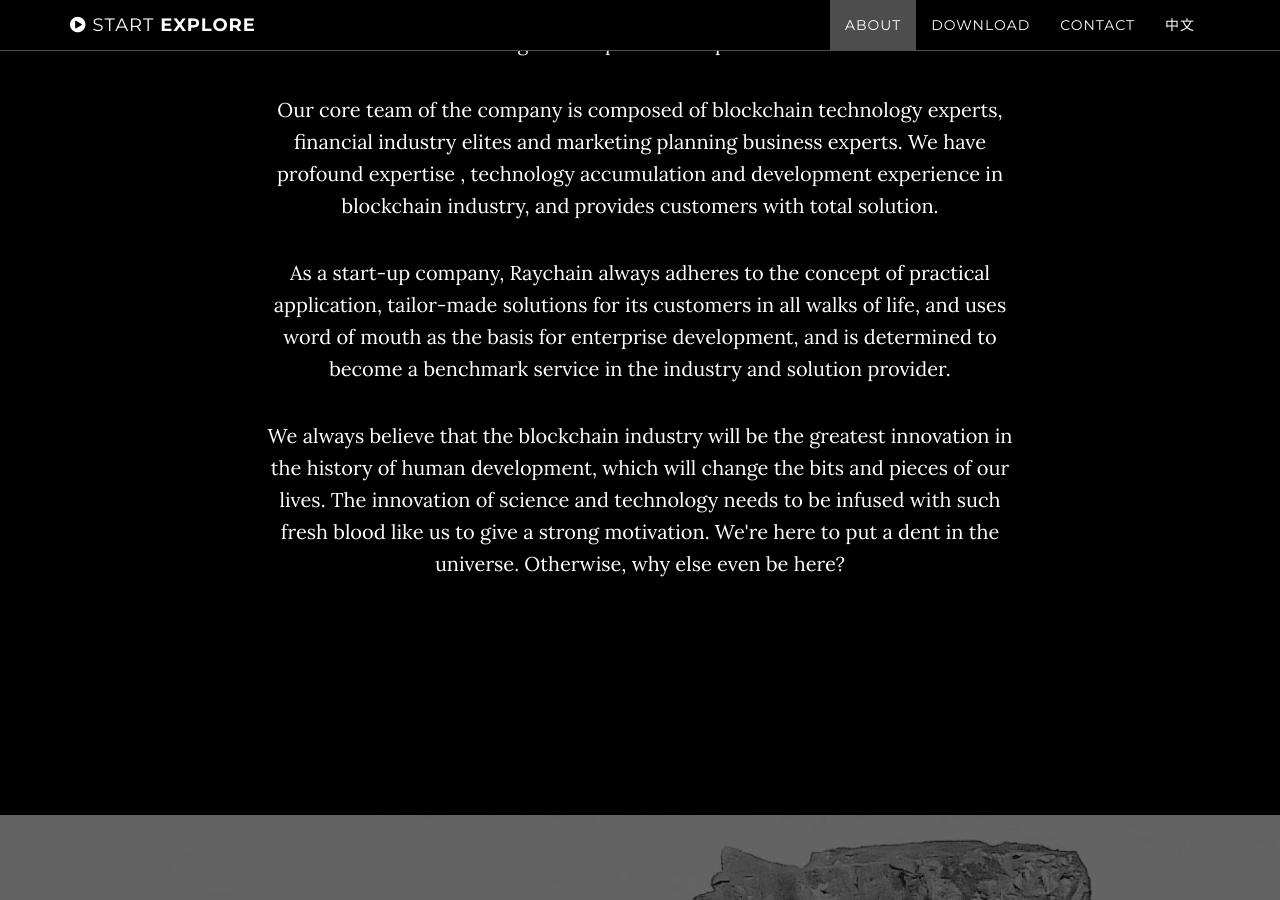
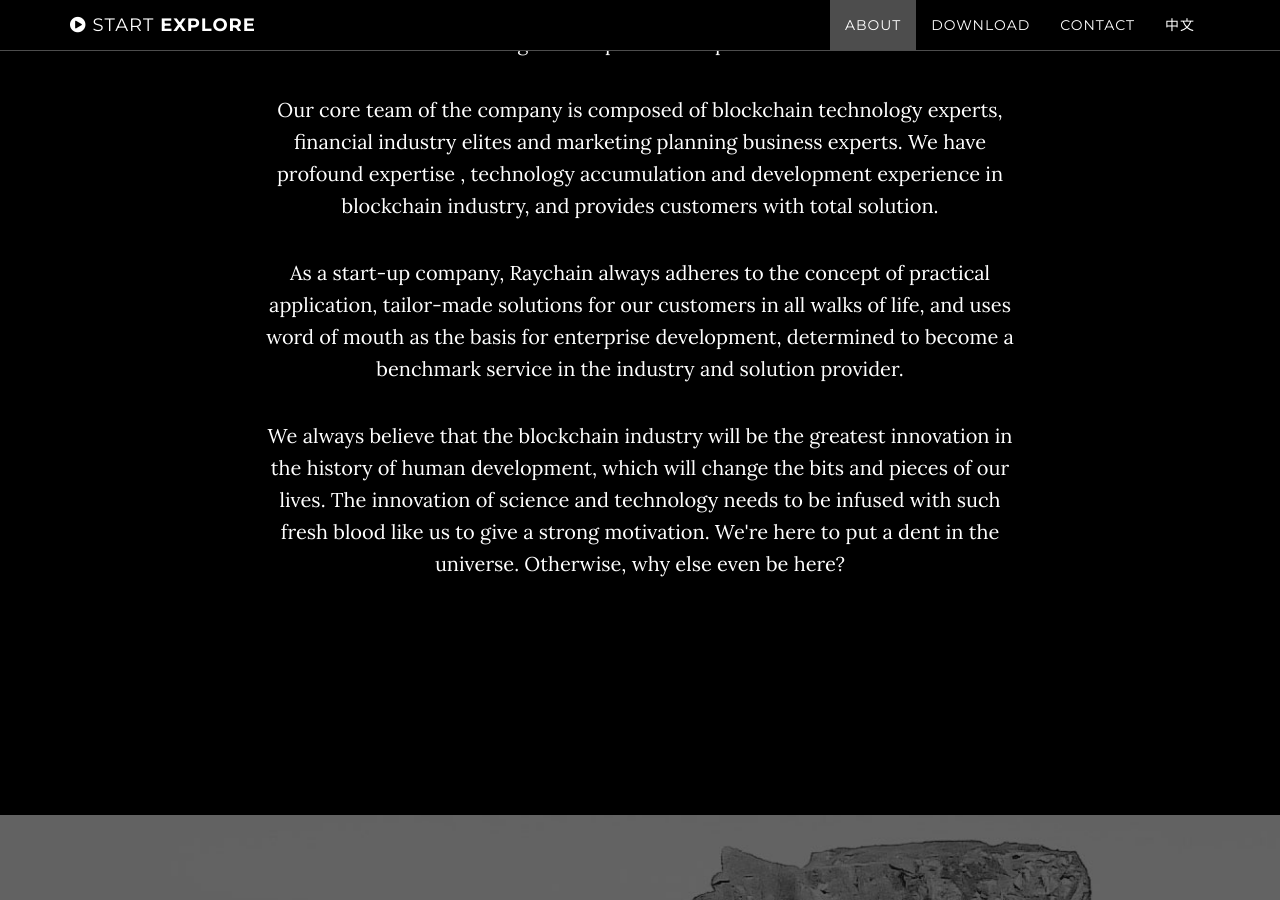
Before and after one commit to rayho932/rayho932.github.io, a Jekyll site: the page built from index.html, in a window 1280 px wide and 900 px high, scrolled down 1205 px. Built offline with Jekyll 4.4.1, drawn with Linux system fonts in a browser that asks for light colours; comment, search, counter and statistics services are not loaded.

Commit message:
Update about.html

```diff
--- a/_includes/about.html
+++ b/_includes/about.html
@@ -3,7 +3,7 @@
         <div class="row">
             <div class="col-lg-8 col-lg-offset-2">
                 <h2>About Raychain</h2>
-                <p>Founded in 2018, Raychain is a professional blockchain project integrated service provider, committed to building solution of blockchain projects in various industries through our expertise and professional attitude.</p><p>Our core team of the company is composed of blockchain technology experts, financial industry elites and marketing planning business experts. We have profound expertise , technology accumulation and development experience in blockchain industry, and provides customers with total solution.</p><p>As a start-up company, Raychain always adheres to the concept of practical application, tailor-made solutions for its customers in all walks of life, and uses word of mouth as the basis for enterprise development, and is determined to become a benchmark service in the industry and solution provider.</p><p>We always believe that the blockchain industry will be the greatest innovation in the history of human development, which will change the bits and pieces of our lives. The innovation of science and technology needs to be infused with such fresh blood like us to give a strong motivation.  We're here to put a dent in the universe. Otherwise, why else even be here?</p>
+                <p>Founded in 2018, Raychain is a professional blockchain project integrated service provider, committed to building solution of blockchain projects in various industries through our expertise and professional attitude.</p><p>Our core team of the company is composed of blockchain technology experts, financial industry elites and marketing planning business experts. We have profound expertise , technology accumulation and development experience in blockchain industry, and provides customers with total solution.</p><p>As a start-up company, Raychain always adheres to the concept of practical application, tailor-made solutions for our customers in all walks of life, and uses word of mouth as the basis for enterprise development, determined to become a benchmark service in the industry and solution provider.</p><p>We always believe that the blockchain industry will be the greatest innovation in the history of human development, which will change the bits and pieces of our lives. The innovation of science and technology needs to be infused with such fresh blood like us to give a strong motivation. We're here to put a dent in the universe. Otherwise, why else even be here?</p>
            </div>
         </div>
     </section>
```
